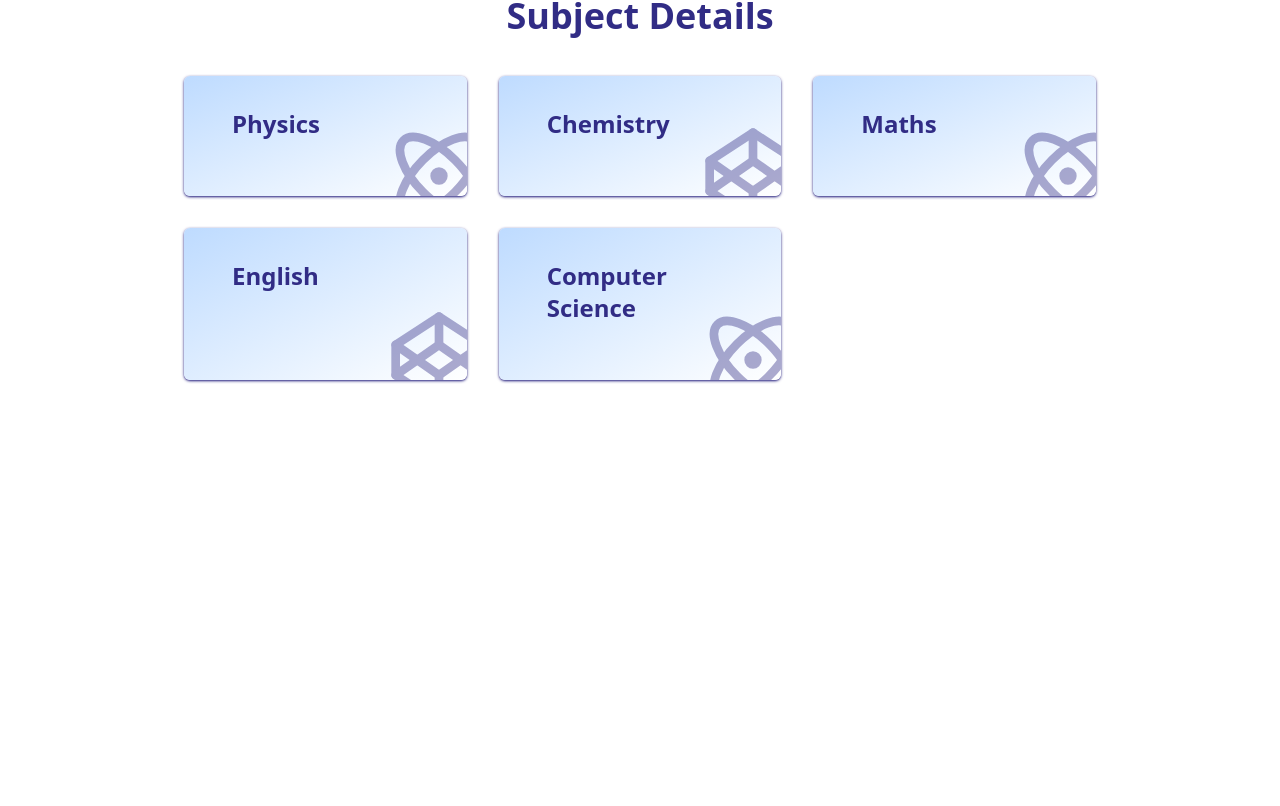
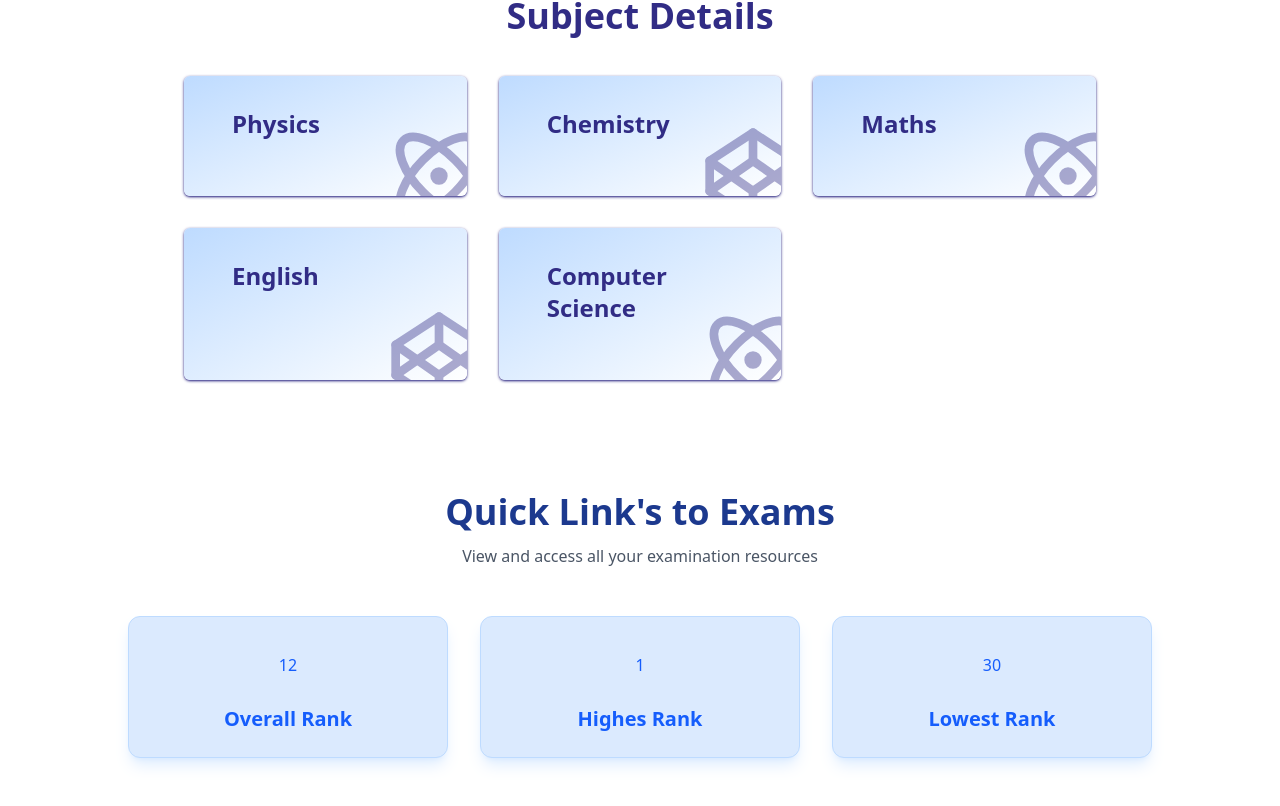
Before and after one commit to InsansaTechnoledge/Test-Series, a React (Vite) app in the folder TestSeries/: page /student-landing in a window 1280 px wide. Shown: the part 1748-2554 px from the top of the page. Before the commit the page ends 2192 px from the top, so only its background shows below. Built offline with nearby package versions, Linux system fonts and the light colour scheme.

Commit message:
statDashboard

```diff
--- a/TestSeries/features/afterAuth/components/StudentSide/ExamLinksComponent.jsx
+++ b/TestSeries/features/afterAuth/components/StudentSide/ExamLinksComponent.jsx
@@ -1,28 +1,8 @@
 import React from 'react';
-import { Calendar, Clock, CheckCircle } from 'lucide-react';
 
-const cards = [
-  {
-    name: 'Upcoming Exam',
-    icon: Calendar,
-    color: 'bg-blue-100 text-blue-600 border-blue-200',
-    shadow: 'shadow-blue-200/50'
-  },
-  {
-    name: 'Live Exam',
-    icon: Clock,
-    color: 'bg-green-100 text-green-600 border-green-200',
-    shadow: 'shadow-green-200/50'
-  },
-  {
-    name: 'Results',
-    icon: CheckCircle,
-    color: 'bg-blue-100 text-blue-600 border-blue-200',
-    shadow: 'shadow-blue-200/50'
-  }
-];
 
-export default function ExamLinksComponent() {
+
+export default function ExamLinksComponent({Data}) {
   return (
     <div className="py-12 px-4">
       <div className="max-w-5xl mx-auto">
@@ -34,17 +14,20 @@ export default function ExamLinksComponent() {
           <p className="text-gray-600 mt-3">View and access all your examination resources</p>
         </div>
 
-        {/* Cards */}
+        {/* Data */}
         <div className="grid grid-cols-1 sm:grid-cols-2 md:grid-cols-3 gap-8">
-          {cards.map((card, index) => {
-            const Icon = card.icon;
+          {Data.map((card, index) => {
+            const Icon = card?.icon;
+            const Rank = card?.rank;
             return (
               <div
                 key={index}
                 className={`${card.color} rounded-xl border p-6 flex flex-col items-center ${card.shadow} shadow-lg hover:scale-105 transition-all cursor-pointer`}
               >
                 <div className="p-3 rounded-full mb-4">
-                  <Icon size={32} />
+                    {
+                       Icon ?  <Icon size={32} /> : <div>{Rank}</div>
+                    }
                 </div>
                 <h3 className="text-xl font-semibold">{card.name}</h3>
               </div>
--- /dev/null
+++ b/TestSeries/features/afterAuth/components/StudentSide/ExamStatsDashboard.jsx
@@ -0,0 +1,13 @@
+import React from 'react'
+import ExamLinksComponent from './ExamLinksComponent'
+import { Rank } from '../../data/DisplayComponentData'
+
+const ExamStatsDashboard = () => {
+  return (
+    <div>
+      <ExamLinksComponent Data={Rank}/>
+    </div>
+  )
+}
+
+export default ExamStatsDashboard
--- a/TestSeries/features/afterAuth/components/StudentSide/StudentDetails.jsx
+++ b/TestSeries/features/afterAuth/components/StudentSide/StudentDetails.jsx
@@ -16,7 +16,8 @@ const student = {
   email: "jayf29112003@gmail.com",
   phone: "+91 9726535193",
   profilePhoto: `https://ui-avatars.com/api/?name=Jay%20Fanse&background=random`,
-  certifications: ['Table-Topper', 'Early-Bird', 'All-Nighter', 'Finisher', 'Early-Bird', 'All-Nighter', 'Finisher']
+//   certifications: ['Table-Topper', 'Early-Bird', 'All-Nighter', 'Finisher', 'Early-Bird', 'All-Nighter', 'Finisher']
+certifications:[]
 };
 
 const subjects = ["Physics", "Chemistry", "Maths", "English", "Computer science"];
@@ -53,7 +54,9 @@ export default function StudentDetails() {
                 <span className="text-sm sm:text-base">{student.phone}</span>
               </div>
 
-              {/* <div className="flex flex-col sm:flex-row items-center sm:items-start gap-1 sm:gap-3">
+              {
+                student.certifications && student.certifications.length > 0 ? (
+                    <div className="flex flex-col sm:flex-row items-center sm:items-start gap-1 sm:gap-3">
                     <div className="flex flex-wrap justify-center sm:justify-start gap-2">
                         {student.certifications.map((cert, idx) => (
                         <span
@@ -64,7 +67,16 @@ export default function StudentDetails() {
                         </span>
                         ))}
                     </div>
-              </div> */}
+                    </div>
+                ) : (
+                    <div>
+                    <h1 className="text-sm text-gray-500 italic">No certifications at present</h1>
+                    </div>
+                )
+
+                }
+
+
 
               {/* <div className="flex flex-col sm:flex-row items-center sm:items-center gap-1 sm:gap-3">
                 <Award size={18} className="text-blue-600" />
--- /dev/null
+++ b/TestSeries/features/afterAuth/data/DisplayComponentData.js
@@ -0,0 +1,44 @@
+import { Calendar, Clock, CheckCircle } from 'lucide-react';
+
+
+export const cards = [
+    {
+      name: 'Upcoming Exam',
+      icon: Calendar,
+      color: 'bg-blue-100 text-blue-600 border-blue-200',
+      shadow: 'shadow-blue-200/50'
+    },
+    {
+      name: 'Live Exam',
+      icon: Clock,
+      color: 'bg-green-100 text-green-600 border-green-200',
+      shadow: 'shadow-green-200/50'
+    },
+    {
+      name: 'Results',
+      icon: CheckCircle,
+      color: 'bg-blue-100 text-blue-600 border-blue-200',
+      shadow: 'shadow-blue-200/50'
+    }
+  ];
+
+export const Rank = [
+  {
+    name: "Overall Rank",
+    rank: 12,
+    color: 'bg-blue-100 text-blue-600 border-blue-200',
+    shadow: 'shadow-blue-200/50'
+  },
+  {
+    name: "Highes Rank",
+    rank: 1,
+    color: 'bg-blue-100 text-blue-600 border-blue-200',
+    shadow: 'shadow-blue-200/50'
+  },
+  {
+    name: "Lowest Rank",
+    rank: 30,
+    color: 'bg-blue-100 text-blue-600 border-blue-200',
+    shadow: 'shadow-blue-200/50'
+  }
+]
--- a/TestSeries/features/afterAuth/pages/StudentLanding.jsx
+++ b/TestSeries/features/afterAuth/pages/StudentLanding.jsx
@@ -5,6 +5,8 @@ import AiWorkingSteps from '../components/StudentSide/AiWorkingSteps'
 import FacultySection from '../components/StudentSide/FacultySection'
 import SubjectCards from '../components/StudentSide/SubjectCards'
 import ExamLinksComponent from '../components/StudentSide/ExamLinksComponent'
+import { cards } from '../data/DisplayComponentData'
+import ExamStatsDashboard from '../components/StudentSide/ExamStatsDashboard'
 
 const StudentLanding = () => {
     return (
@@ -15,11 +17,12 @@ const StudentLanding = () => {
                 <StudentDetails />
             </div>
         </div>
-                    <ExamLinksComponent/>
+                <ExamLinksComponent Data={cards} />
                 {/* <AiWorkingSteps /> */}
                 {/* <div className="w-16 h-1 bg-blue-800 mx-auto mb-4 rounded"></div> */}
                 <FacultySection />
                 <SubjectCards />
+                <ExamStatsDashboard/>
         </>
     )
 }
```
Lines whose indentation alone changed are shown as unchanged.
